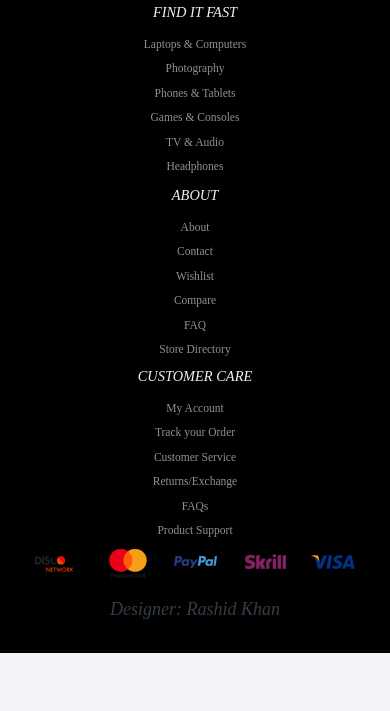
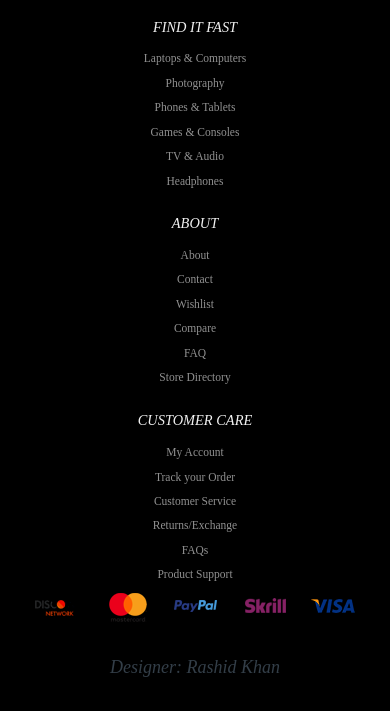
Before and after one commit to abdur-rashid-khan/mobile, a plain HTML site: page index.html in a window 390 px wide. Shown: the part 4562-5273 px from the top of the page. Before the commit the page ends 5215 px from the top, so only its background shows below. Drawn offline with nearby package versions, Linux system fonts and the light colour scheme.

Commit message:
Update index.html

```diff
--- a/index.html
+++ b/index.html
@@ -1121,7 +1121,7 @@
                 data-aos-duration="1000" data-aos-anchor-placement="top-bottom">
                     <div id="about_content">
                         <div class="row">
-                            <div class="col-sm-4 col-md-4 col-lg-4 col-xl-4 py-3"  data-aos="fade-up"
+                            <div class="col-sm-4 col-md-4 col-lg-4 col-xl-4 py-5"  data-aos="fade-up"
                             data-aos-duration="1000" data-aos-anchor-placement="top-bottom">
                                 <h2>Find It Fast</h2>
                                 <ul>
@@ -1133,7 +1133,7 @@
                                     <li><a href="#">Headphones</a></li>
                                 </ul>
                             </div>
-                            <div class="col-sm-4 col-md-4 col-lg-4 col-xl-4 pb-3" data-aos="fade-up"
+                            <div class="col-sm-4 col-md-4 col-lg-4 col-xl-4 pb-5" data-aos="fade-up"
                             data-aos-duration="1000" data-aos-anchor-placement="top-bottom">
                                 <h2>About</h2>
                                 <ul>
@@ -1145,7 +1145,7 @@
                                     <li><a href="#">Store Directory</a></li>
                                 </ul>
                             </div>
-                            <div class="col-sm-4 col-md-4 col-lg-4 col-xl-4 pb-3"  data-aos="fade-up"
+                            <div class="col-sm-4 col-md-4 col-lg-4 col-xl-4 pb-5"  data-aos="fade-up"
                             data-aos-duration="1000"data-aos-anchor-placement="top-bottom">
                                 <h2>Customer Care</h2>
                                 <ul>
```
